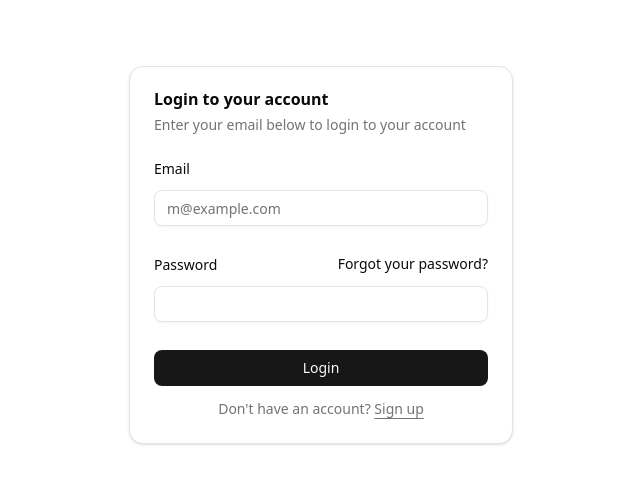
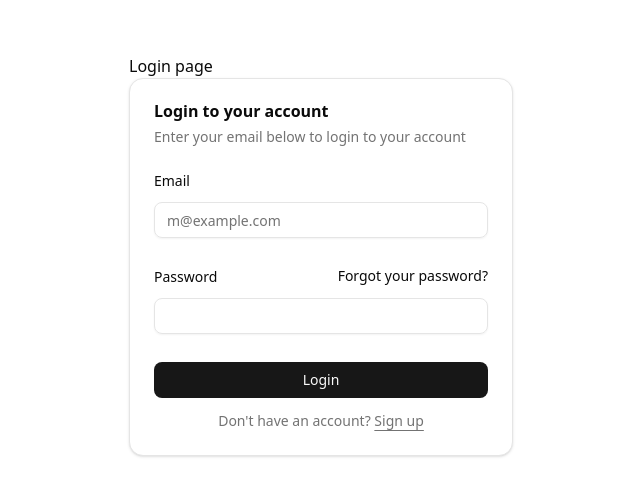
Before and after one commit to dh-amine/pharmacare-ts, a React (Vite) app: page /login in a window 1280 px wide. Shown: the part 145-640 px from the top of the page, without its empty margins (319-959 px from the left). Built offline with nearby package versions, Linux system fonts and the light colour scheme.

Commit message:
Updated login page

```diff
--- a/src/pages/Login.tsx
+++ b/src/pages/Login.tsx
@@ -5,6 +5,7 @@ const LoginPage = () => {
   return (
     <div className="flex min-h-svh w-full items-center justify-center p-6 md:p-10">
     <div className="w-full max-w-sm">
+      <div>Login page</div>
       <LoginForm />
     </div>
   </div>
--- a/src/pages/MedsPage.tsx
+++ b/src/pages/MedsPage.tsx
@@ -3,7 +3,7 @@ import React from 'react'
 const MedsPage = () => {
   return (
     <div>
-        meds page
+        meds pages
     </div>
   )
 }
```
